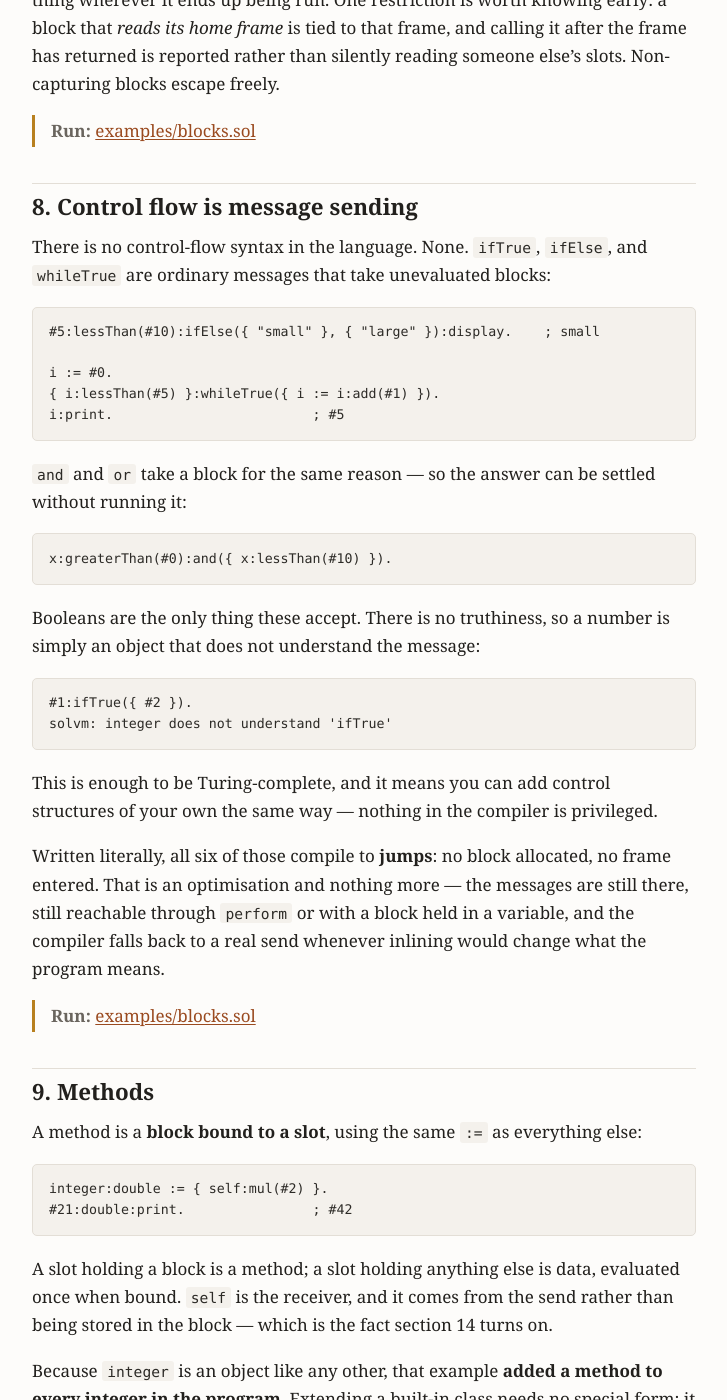
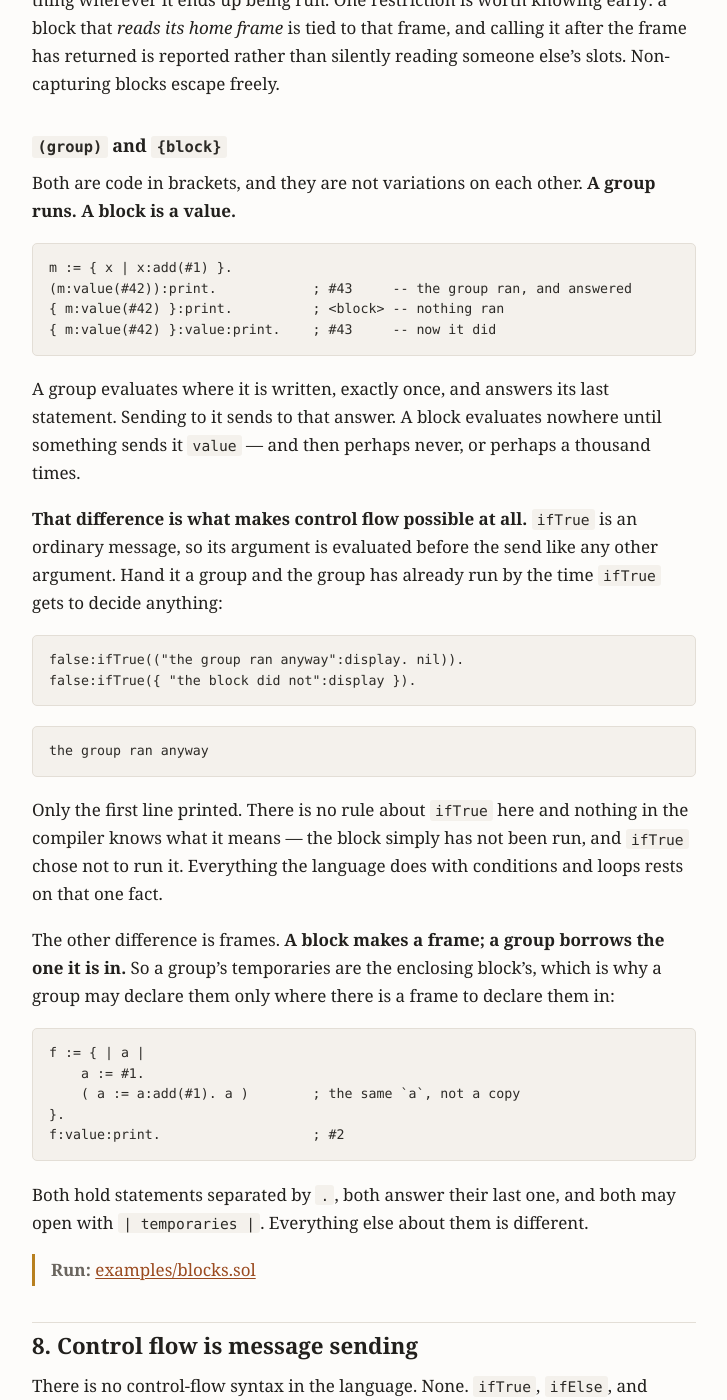
Before and after one commit to hansolovkarlsson/Solveig, a Jekyll site: the page built from docs/GUIDE.md, in a window 1280 px wide and 1400 px high, scrolled down 7381 px. Shown: the whole window, without its empty margins (276-1003 px from the left). Built offline with Jekyll 4.4.1, drawn with Linux system fonts in a browser that asks for light colours; our own code applies the rules of GitHub Pages for plain Markdown files; some of the changed text lies outside the part shown.

Commit message:
Contrast a group with a block
Both are code in brackets, and nothing put them side by side. The guide
introduced each separately, which is not where the difference lands.

    m := { x | x:add(#1) }.
    (m:value(#42)):print.            ; #43     -- the group ran
    { m:value(#42) }:print.          ; <block> -- nothing ran
    { m:value(#42) }:value:print.    ; #43     -- now it did

That example came from the roadmap entry. Writing it up turned up a
better one, and it is the reason the contrast matters rather than a
curiosity about brackets: an argument is evaluated before the send, like
any other argument, so handing `ifTrue` a group means the group has
already run by the time `ifTrue` gets to decide anything.

    false:ifTrue(("the group ran anyway":display. nil)).
    false:ifTrue({ "the block did not":display }).

Only the first prints. Nothing in the compiler knows what `ifTrue`
means; the block simply has not been run, and `ifTrue` chose not to run
it. Every conditional and every loop rests on that.

A third difference explains a restriction the guide already described
without saying why: a block makes a frame, a group borrows the one it is
in. A group's temporaries are the enclosing block's, which is why one
may only be declared where a frame already exists.

In the guide's section 7, in the reference beside Grouping, and in
examples/blocks.sol so the concept has runnable code and not only prose.

Roadmap 6.8.

Co-Authored-By: Claude Opus 5 <noreply@anthropic.com>
Claude-Session: https://claude.ai/code/session_014Emnizwfra15qgDU979HaB

````diff
--- a/docs/GUIDE.md
+++ b/docs/GUIDE.md
@@ -24,7 +24,8 @@ prints.
 4. [Numbers](#4-numbers)
 5. [Text: strings and symbols](#5-text-strings-and-symbols)
 6. [Values and references](#6-values-and-references)
-7. [Blocks: code as a value](#7-blocks-code-as-a-value)
+7. [Blocks: code as a value](#7-blocks-code-as-a-value) —
+   including [`(group)` and `{block}`](#group-and-block)
 8. [Control flow is message sending](#8-control-flow-is-message-sending)
 9. [Methods](#9-methods)
 10. [Objects and prototypes](#10-objects-and-prototypes)
@@ -317,6 +318,57 @@ right thing wherever it ends up being run. One restriction is worth knowing
 early: a block that *reads its home frame* is tied to that frame, and calling it
 after the frame has returned is reported rather than silently reading someone
 else's slots. Non-capturing blocks escape freely.
+
+### `(group)` and `{block}`
+
+Both are code in brackets, and they are not variations on each other. **A group
+runs. A block is a value.**
+
+```
+m := { x | x:add(#1) }.
+(m:value(#42)):print.            ; #43     -- the group ran, and answered
+{ m:value(#42) }:print.          ; <block> -- nothing ran
+{ m:value(#42) }:value:print.    ; #43     -- now it did
+```
+
+A group evaluates where it is written, exactly once, and answers its last
+statement. Sending to it sends to that answer. A block evaluates nowhere until
+something sends it `value` — and then perhaps never, or perhaps a thousand
+times.
+
+**That difference is what makes control flow possible at all.** `ifTrue` is an
+ordinary message, so its argument is evaluated before the send like any other
+argument. Hand it a group and the group has already run by the time `ifTrue`
+gets to decide anything:
+
+```
+false:ifTrue(("the group ran anyway":display. nil)).
+false:ifTrue({ "the block did not":display }).
+```
+
+```
+the group ran anyway
+```
+
+Only the first line printed. There is no rule about `ifTrue` here and nothing in
+the compiler knows what it means — the block simply has not been run, and
+`ifTrue` chose not to run it. Everything the language does with conditions and
+loops rests on that one fact.
+
+The other difference is frames. **A block makes a frame; a group borrows the one
+it is in.** So a group's temporaries are the enclosing block's, which is why a
+group may declare them only where there is a frame to declare them in:
+
+```
+f := { | a |
+    a := #1.
+    ( a := a:add(#1). a )        ; the same `a`, not a copy
+}.
+f:value:print.                   ; #2
+```
+
+Both hold statements separated by `.`, both answer their last one, and both may
+open with `| temporaries |`. Everything else about them is different.
 
 > **Run:** [examples/blocks.sol](../examples/blocks.sol)
 
````
Also changed, not shown: docs/CHANGELOG.md (+37 -0 lines), docs/COMPLETED.md (+42 -0 lines), docs/REFERENCE.md (+19 -0 lines), docs/ROADMAP.md (+5 -20 lines), 1 other file.
